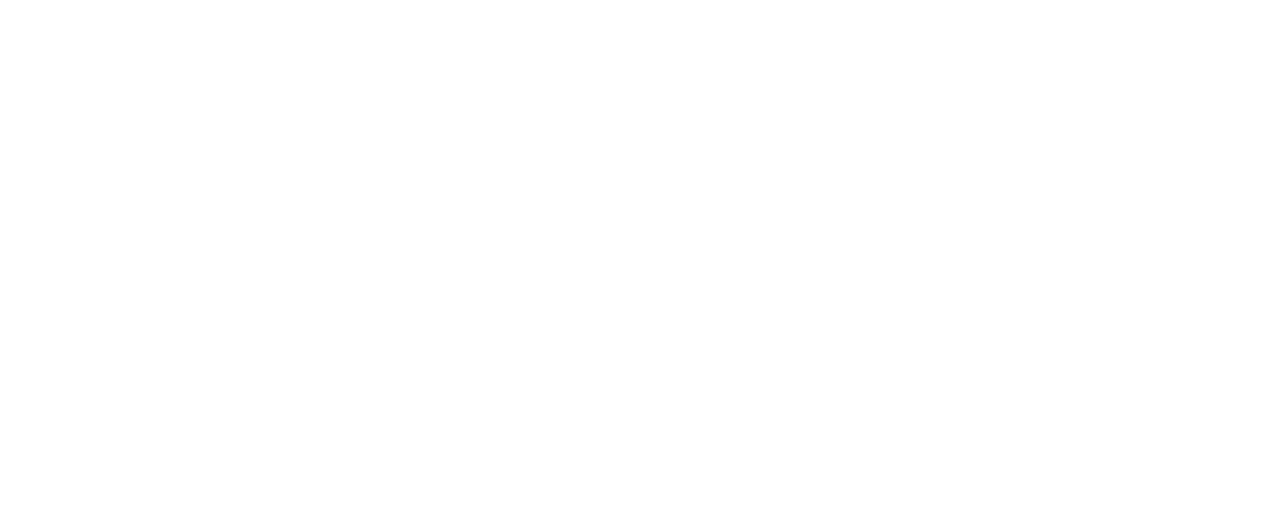
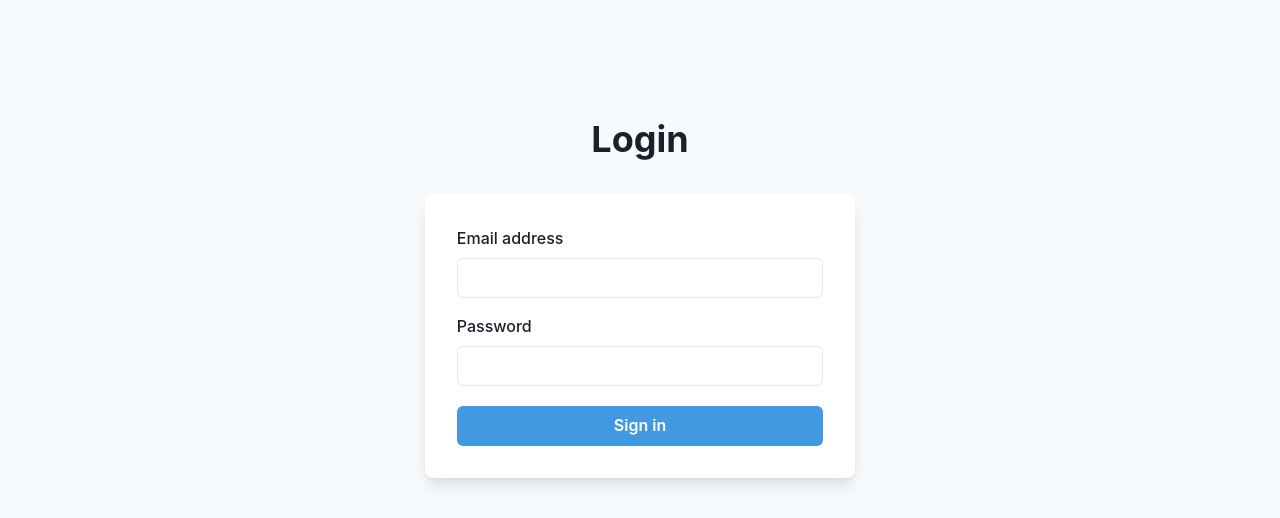
Before and after one commit to sandeshjadhav5/UG-Dissertation-Management-system, a React (Create React App) app: page /signup in a window 1280 px wide. Shown: the part 434-952 px from the top of the page. Before the commit the page ends 800 px from the top, so only its background shows below. Built offline with nearby package versions, Linux system fonts and the light colour scheme.

Commit message:
added signup component

```diff
--- a/src/pages/SignUp.jsx
+++ b/src/pages/SignUp.jsx
@@ -1,7 +1,84 @@
-import React from "react";
+import {
+  Flex,
+  Box,
+  FormControl,
+  FormLabel,
+  Input,
+  Checkbox,
+  Stack,
+  Button,
+  Heading,
+  Text,
+  useColorModeValue,
+  useToast,
+} from "@chakra-ui/react";
+import { useState } from "react";
 
-const SignUp = () => {
-  return <div></div>;
-};
+import { Link, useNavigate } from "react-router-dom";
+export default function SignUp() {
+  const [email, setEmail] = useState("");
+  const [password, setPassword] = useState("");
+  const navigate = useNavigate();
+  const toast = useToast();
 
-export default SignUp;
+  const handleSubmit = () => {
+    const payload = {
+      email,
+      password,
+    };
+  };
+
+  return (
+    <>
+      <Flex
+        minH={"90vh"}
+        align={"center"}
+        justify={"center"}
+        bg={useColorModeValue("gray.50", "gray.800")}
+      >
+        <Stack spacing={8} mx={"auto"} maxW={"lg"} py={12} px={6}>
+          <Stack align={"center"}>
+            <Heading fontSize={"4xl"}>Login</Heading>
+          </Stack>
+          <Box
+            rounded={"lg"}
+            bg={useColorModeValue("white", "gray.700")}
+            boxShadow={"lg"}
+            p={8}
+          >
+            <Stack spacing={4}>
+              <FormControl id="email">
+                <FormLabel>Email address</FormLabel>
+                <Input
+                  type="email"
+                  value={email}
+                  onChange={(e) => setEmail(e.target.value)}
+                />
+              </FormControl>
+              <FormControl id="password">
+                <FormLabel>Password</FormLabel>
+                <Input
+                  type="password"
+                  value={password}
+                  onChange={(e) => setPassword(e.target.value)}
+                />
+                <Button
+                  w="100%"
+                  mt="5"
+                  bg={"blue.400"}
+                  color={"white"}
+                  _hover={{
+                    bg: "blue.700",
+                  }}
+                  onClick={handleSubmit}
+                >
+                  Sign in
+                </Button>
+              </FormControl>
+            </Stack>
+          </Box>
+        </Stack>
+      </Flex>
+    </>
+  );
+}
```
